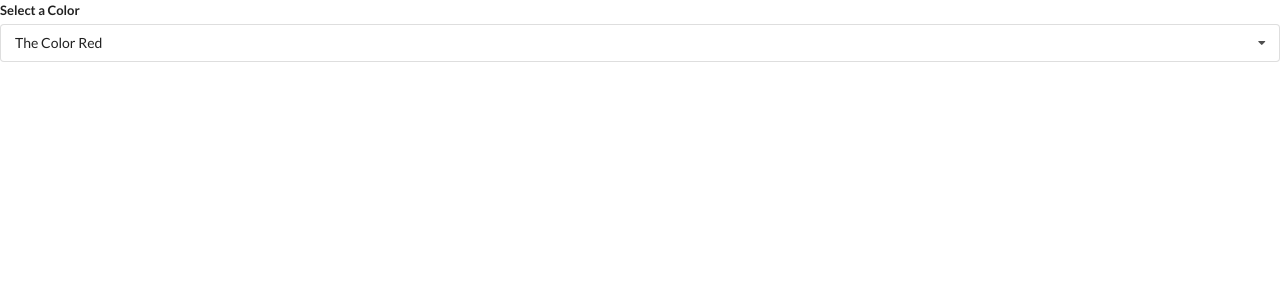
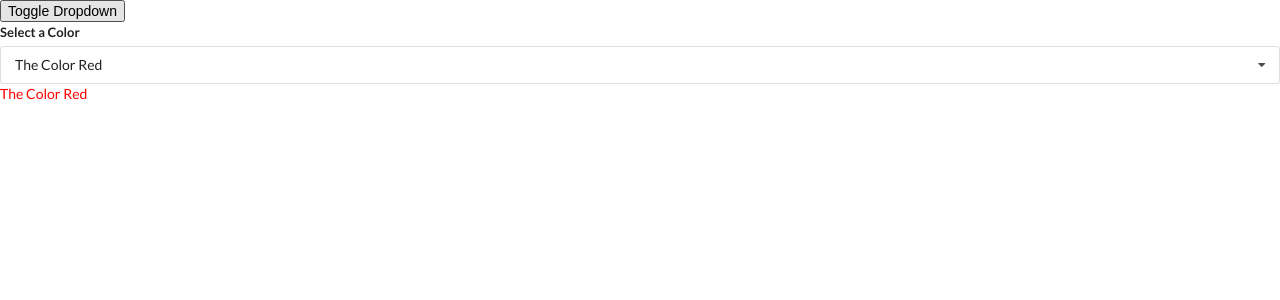
Before and after one commit to TrevorStubbs/ReactLearningJournal, a React (Create React App) app in the folder Udemy/ModernReactWtihRedux/widgets/: page / in a window 1280 px wide. Shown: the top 300 px of the page. Built offline with nearby package versions, Linux system fonts and the light colour scheme.

Commit message:
dropdown widget

```diff
--- a/Udemy/ModernReactWtihRedux/widgets/src/App.js
+++ b/Udemy/ModernReactWtihRedux/widgets/src/App.js
@@ -35,14 +35,18 @@
 
 export default () => {
   const [selected, setSelected] = useState(options[0]);
+  const [showDropdown, setShowDropdown] = useState(true);
 
   return (
     <div>
-      <Dropdown
+      <button onClick={() => setShowDropdown(!showDropdown)}>Toggle Dropdown</button>
+      {showDropdown ?
+        <Dropdown
         selected={selected}
         onSelectedChange={setSelected}
         options={options}
-      />
+        /> : null
+      }
     </div>
   );
 };
--- a/Udemy/ModernReactWtihRedux/widgets/src/components/Dropdown.js
+++ b/Udemy/ModernReactWtihRedux/widgets/src/components/Dropdown.js
@@ -1,7 +1,23 @@
-import React, { useState } from 'react';
+import React, { useEffect, useState, useRef } from 'react';
 
 const Dropdown = ({ options, selected, onSelectedChange }) => {
   const [open, setOpen] = useState(false);
+  const ref = useRef();
+
+  useEffect(() => {
+
+    const onBodyClick = (event) => {
+      if (ref.current.contains(event.target)) {
+        return;
+      }
+
+      setOpen(false);
+    };
+
+    document.body.addEventListener('click', onBodyClick);
+
+    return document.body.removeEventListener('click', onBodyClick);
+  }, []);
 
   const renderedOptions = options.map((option) => {
     if (option.value === selected.value) {
@@ -20,7 +36,8 @@
   });
 
   return (
-    <div className="ui form">
+    <div>
+      <div ref={ref} className="ui form">
         <div className="field">
           <label className="label">Select a Color</label>
           <div onClick={() => setOpen(!open)} className={`ui selection dropdown ${open ? 'visible active' : ''}`}>
@@ -32,6 +49,10 @@
           </div>
         </div>
       </div>
+      <div style={{color: selected.value}} className="text">
+        {selected.label}
+      </div>
+    </div>
   );
 };
 
--- a/Udemy/ModernReactWtihRedux/widgets/src/components/Search.js
+++ b/Udemy/ModernReactWtihRedux/widgets/src/components/Search.js
@@ -1,6 +1,5 @@
 import React, { useState, useEffect } from 'react';
 import axios from 'axios';
-import { queryAllByAltText } from '@testing-library/react';
 
 const Search = () => {
   const [term, setTerm] = useState('Programming');
```
Lines whose indentation alone changed are shown as unchanged.
